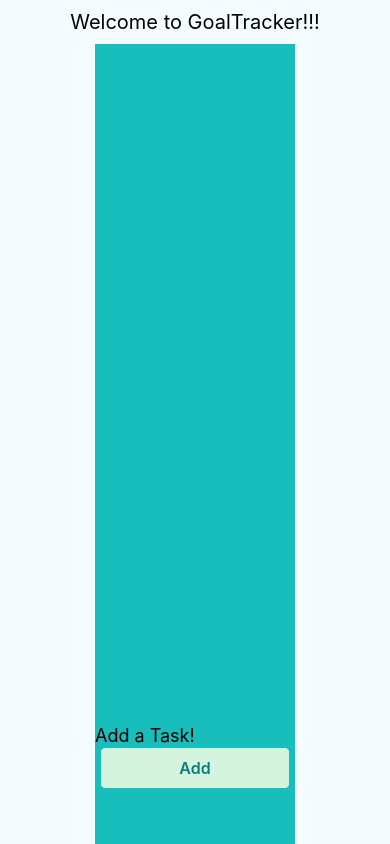
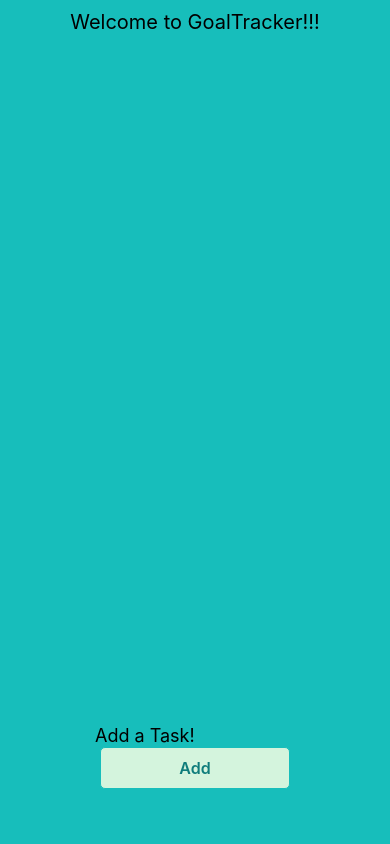
Before and after one commit to npatrick/goal-tracker, a React Native app: screen / in a window 390 px wide. Built offline with nearby package versions, Linux system fonts and the light colour scheme.

Commit message:
coloring

```diff
--- a/src/styles/styles.js
+++ b/src/styles/styles.js
@@ -3,7 +3,7 @@ const styles = {
     flex: 1,
     justifyContent: 'center',
     alignItems: 'center',
-    backgroundColor: '#F5FCFF',
+    backgroundColor: '#17BEBB',
   },
   welcome: {
     fontSize: 20,
```
